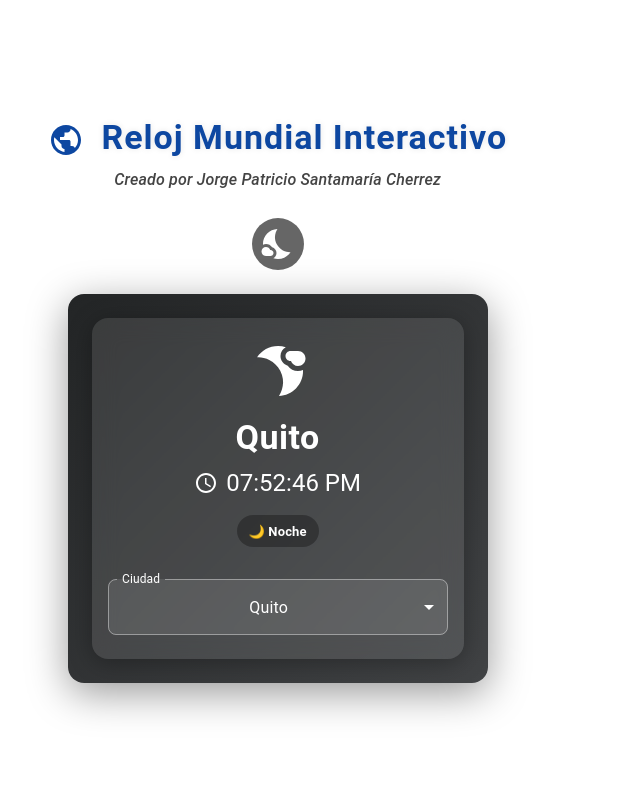
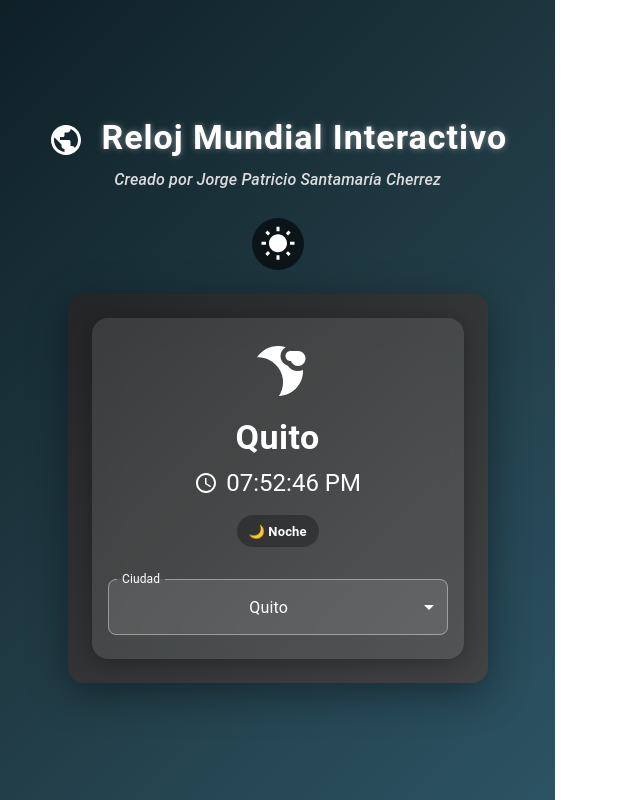
Before and after one commit to Patogol35/horamundial, a React (Vite) app: page / in a window 1280 px wide. Shown: the whole page, without its empty margins (0-640 px from the left). Built offline with nearby package versions, Linux system fonts and the light colour scheme.

Commit message:
Update App.jsx

```diff
--- a/src/App.jsx
+++ b/src/App.jsx
@@ -1,20 +1,29 @@
 import React, { useEffect, useState } from "react";
-import { CssBaseline, Container, Typography, Box, IconButton, Stack } from "@mui/material";
+import {
+  CssBaseline,
+  Container,
+  Typography,
+  Box,
+  IconButton,
+  Stack,
+} from "@mui/material";
 import { WbSunny, NightsStay, Public } from "@mui/icons-material";
 import WorldClock from "./WorldClock";
 
 export default function App() {
-  const [isDay, setIsDay] = useState(true);
+  const [isGlobalDay, setIsGlobalDay] = useState(true);
 
   useEffect(() => {
     const checkDay = () => {
       const hour = new Date().getHours();
-      setIsDay(hour >= 6 && hour < 18);
+      setIsGlobalDay(hour >= 6 && hour < 18);
     };
     checkDay();
     const interval = setInterval(checkDay, 60 * 1000);
     return () => clearInterval(interval);
   }, []);
+
+  const toggleTheme = () => setIsGlobalDay((prev) => !prev);
 
   return (
     <>
@@ -24,12 +33,15 @@ export default function App() {
           minHeight: "100vh",
           width: "100%",
           overflowX: "hidden",
-          background: "#ffffff",
+          background: isGlobalDay
+            ? "linear-gradient(135deg, #fefefe, #f4f6f8)"
+            : "linear-gradient(135deg, #0f2027, #203a43, #2c5364)",
           display: "flex",
           flexDirection: "column",
           alignItems: "center",
           justifyContent: "center",
           textAlign: "center",
+          transition: "all 0.8s ease-in-out",
           p: 3,
         }}
       >
@@ -41,10 +53,13 @@ export default function App() {
               gutterBottom
               sx={{
                 fontWeight: 700,
-                color: "#0D47A1",
-                textShadow: "0px 0px 6px rgba(0,0,0,0.1)",
+                color: isGlobalDay ? "#0D47A1" : "#ffffff",
+                textShadow: isGlobalDay
+                  ? "0px 0px 4px rgba(0,0,0,0.15)"
+                  : "0px 0px 6px rgba(255,255,255,0.4)",
                 letterSpacing: 1,
                 mb: 1,
+                transition: "color 0.5s ease",
               }}
             >
               <Public sx={{ fontSize: 36, mr: 1, verticalAlign: "middle" }} />{" "}
@@ -54,10 +69,11 @@ export default function App() {
             <Typography
               variant="subtitle1"
               sx={{
-                color: "#444",
+                color: isGlobalDay ? "#333" : "#ddd",
                 fontStyle: "italic",
                 fontWeight: 500,
                 mt: -1,
+                transition: "color 0.5s ease",
               }}
             >
               Creado por Jorge Patricio Santamaría Cherrez
@@ -65,23 +81,24 @@ export default function App() {
           </Stack>
 
           <IconButton
-            onClick={() => setIsDay((prev) => !prev)}
+            onClick={toggleTheme}
             sx={{
               mt: 3,
               mb: 3,
               color: "#fff",
               bgcolor: "rgba(0,0,0,0.6)",
               "&:hover": { bgcolor: "rgba(0,0,0,0.8)" },
+              transition: "all 0.5s ease",
             }}
           >
-            {isDay ? (
+            {isGlobalDay ? (
+              <NightsStay sx={{ fontSize: 36, color: "#fff" }} />
+            ) : (
               <WbSunny sx={{ fontSize: 36, color: "#fff" }} />
-            ) : (
-              <NightsStay sx={{ fontSize: 36, color: "#fff" }} />
             )}
           </IconButton>
 
-          <WorldClock />
+          <WorldClock isGlobalDay={isGlobalDay} />
         </Container>
       </Box>
     </>
```
